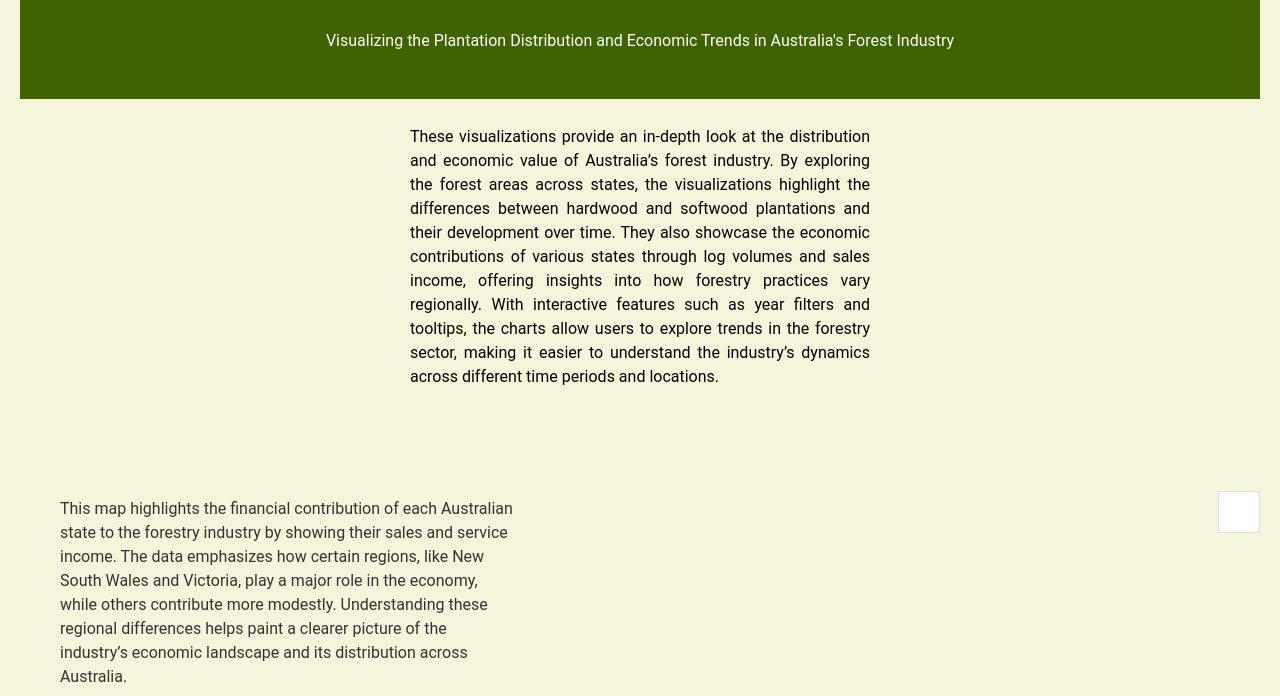
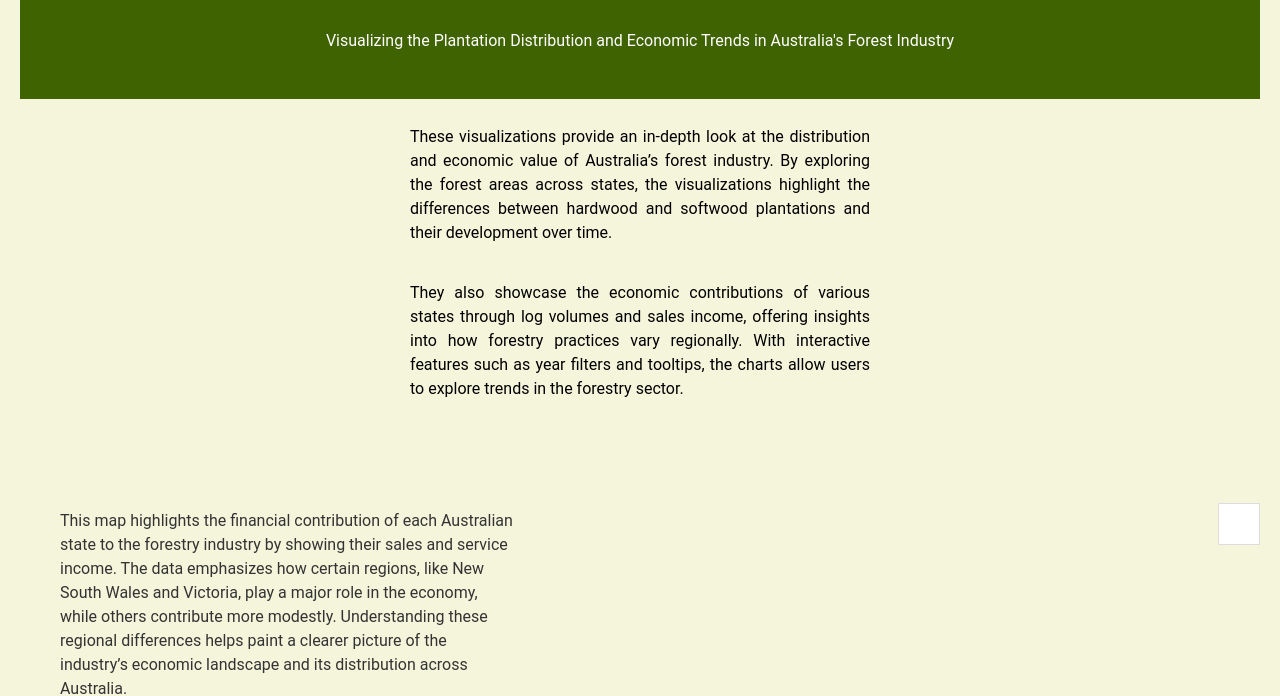
Before and after one commit to komalgx/DataVis2Assignment, a plain HTML site: page index.html in a window 1280 px wide. Shown: the part 142-838 px from the top of the page. Drawn offline with Linux system fonts and the light colour scheme; a script that the page names is missing.

Commit message:
Update index.html

```diff
--- a/index.html
+++ b/index.html
@@ -59,9 +59,15 @@
   </div>
 
   <div class="limited-width">
-  <p>
-    These visualizations provide an in-depth look at the distribution and economic value of Australia’s forest industry. By exploring the forest areas across states, the visualizations highlight the differences between hardwood and softwood plantations and their development over time. They also showcase the economic contributions of various states through log volumes and sales income, offering insights into how forestry practices vary regionally. With interactive features such as year filters and tooltips, the charts allow users to explore trends in the forestry sector, making it easier to understand the industry’s dynamics across different time periods and locations.
-  </p>
+  <div class="split-text-container">
+  <div class="left">
+    <p>These visualizations provide an in-depth look at the distribution and economic value of Australia’s forest industry. By exploring the forest areas across states, the visualizations highlight the differences between hardwood and softwood plantations and their development over time.</p>
+  </div>
+  <div class="right">
+    <p>They also showcase the economic contributions of various states through log volumes and sales income, offering insights into how forestry practices vary regionally. With interactive features such as year filters and tooltips, the charts allow users to explore trends in the forestry sector.</p>
+  </div>
+</div>
+
 </div>
 
   <p></p>
```
